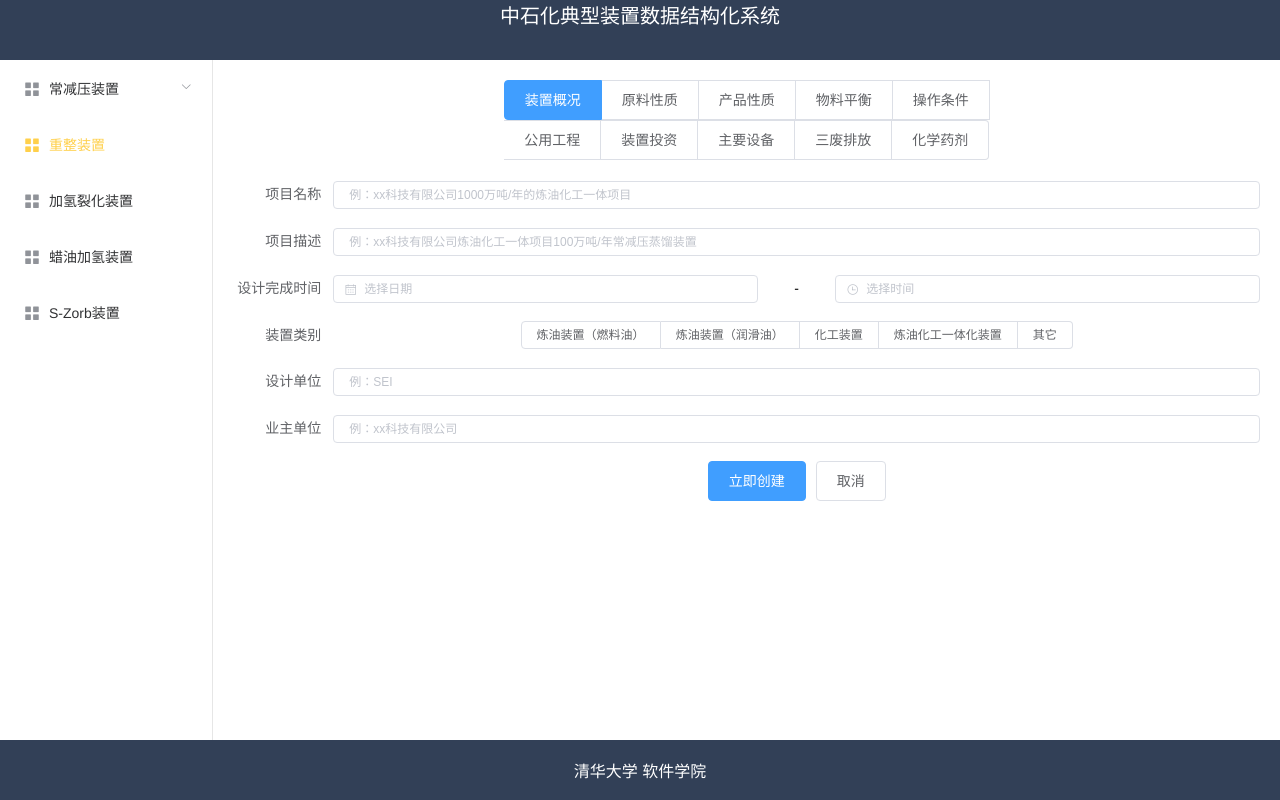
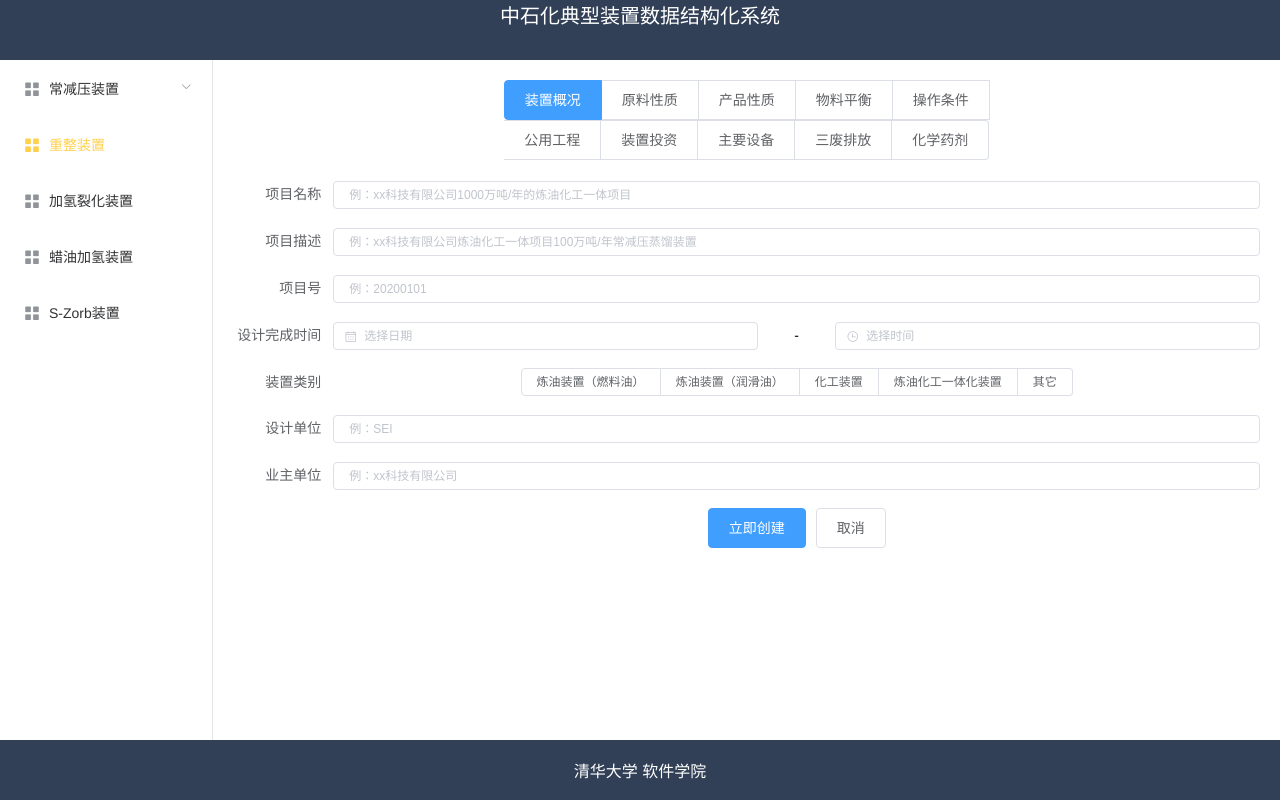
Before and after one commit to 543202718/BigDataSystemApp, a Vue app in the folder FrontEnd/: page /changjianya/input in a window 1280 px wide. Built offline with nearby package versions, Linux system fonts and the light colour scheme; what v-charts, vue-element-extends, vue-resource would draw is missing.

Commit message:
test frontend to backend

```diff
--- a/FrontEnd/src/template/inputtemplate.vue
+++ b/FrontEnd/src/template/inputtemplate.vue
@@ -0,0 +1,3 @@
+<script>
+Vue.component('input-component', [definition])
+</script>
--- a/FrontEnd/src/views/changjianya/input.vue
+++ b/FrontEnd/src/views/changjianya/input.vue
@@ -18,11 +18,14 @@
     <!--装置概况-->
     <el-form v-if="this.show[0]" ref="form" :model="deviceInfo" label-width="100px" size="mini" style="margin-top: 20px">
         <el-form-item label="项目名称">
-            <el-input v-model="deviceInfo.name" placeholder = "例：xx科技有限公司1000万吨/年的炼油化工一体项目"></el-input>
+            <el-input v-model="deviceInfo.name" placeholder="例：xx科技有限公司1000万吨/年的炼油化工一体项目"></el-input>
         </el-form-item>
         <el-form-item label="项目描述">
             <el-input v-model="deviceInfo.describe" placeholder="例：xx科技有限公司炼油化工一体项目100万吨/年常减压蒸馏装置">
             </el-input>
+        </el-form-item>
+        <el-form-item label="项目号">
+            <el-input v-model="deviceInfo.id" placeholder="例：20200101"></el-input>
         </el-form-item>
         <el-form-item label="设计完成时间">
             <el-col :span="11">
@@ -56,8 +59,7 @@
             <el-button>取消</el-button>
         </el-form-item>
 
-
-<!--原料性质-->
+        <!--原料性质-->
 
     </el-form>
     <el-form v-if="this.show[1]" ref="form" :model="sizeForm" label-width="100px" size="mini" style="margin-top: 20px">
@@ -66,13 +68,13 @@
         </el-form-item>
         <el-form-item :inline="true" label="原料密度">
             <el-col :span="5">
-            <el-input v-model="sizeForm.name" placeholder="例：沙轻和科威特混合原油"></el-input>
+                <el-input v-model="sizeForm.name" placeholder="例：沙轻和科威特混合原油"></el-input>
             </el-col>
             <el-col :span="5">
                 <el-select v-on="sizeForm.unit" placeholder="请选择单位">
-                <el-option label="g/m^3" value="g/m^3"></el-option>
-                <el-option label="区域二" value="beijing"></el-option>
-    </el-select>
+                    <el-option label="g/m^3" value="g/m^3"></el-option>
+                    <el-option label="区域二" value="beijing"></el-option>
+                </el-select>
             </el-col>
         </el-form-item>
         <el-form-item label="设计完成时间">
@@ -111,19 +113,22 @@
 <script>
 export default {
 
-
     data() {
         console.log('get here')
         return {
             show: [true, false, false],
             radio1: '装置概况',
-            deviceInfo:{
-                name:'',
-                describe:'',
-                startTime:'',
-                endTime:'',
-                deviceType:'',
+            deviceInfo: {
+                id: '',
+                name: '',
+                describe: '',
+                place: '',
+                owner: '',
+                owner_doc_no: '',
 
+                startTime: '',
+                endTime: '',
+                deviceType: '',
 
             },
             sizeForm: {
@@ -131,21 +136,33 @@ export default {
                 describe: '',
                 date1: '',
                 date2: '',
-                unit:'',
+                unit: '',
                 delivery: false,
                 type: [],
-                resource: ['','',''],
+                resource: ['', '', ''],
                 desc: ''
             }
         };
     },
     methods: {
         onSubmit() {
+            console.log(this.data.deviceInfo);
+            this.$http.post('http://' + document.domain + ':5000/author', {
+                deviceInfo: this.deviceInfo,
+                //发送给后端的信息，可以按照需求增加条目
+            }, {
+                emulateJSON: true //必需，否则可能会json解析出错
+            }).then(function (response) {
+                //response.body是报文的主体内容
+                if (parseInt(response.body.code) === 200) {
+
+                }
+            })
             console.log('submit!');
         },
-        changeFormShow(showFormID){
+        changeFormShow(showFormID) {
             console.log('change showed form');
-            this.show = [false,false,false]
+            this.show = [false, false, false]
             this.show[showFormID] = true;
             console.log(this.show);
         }
```
